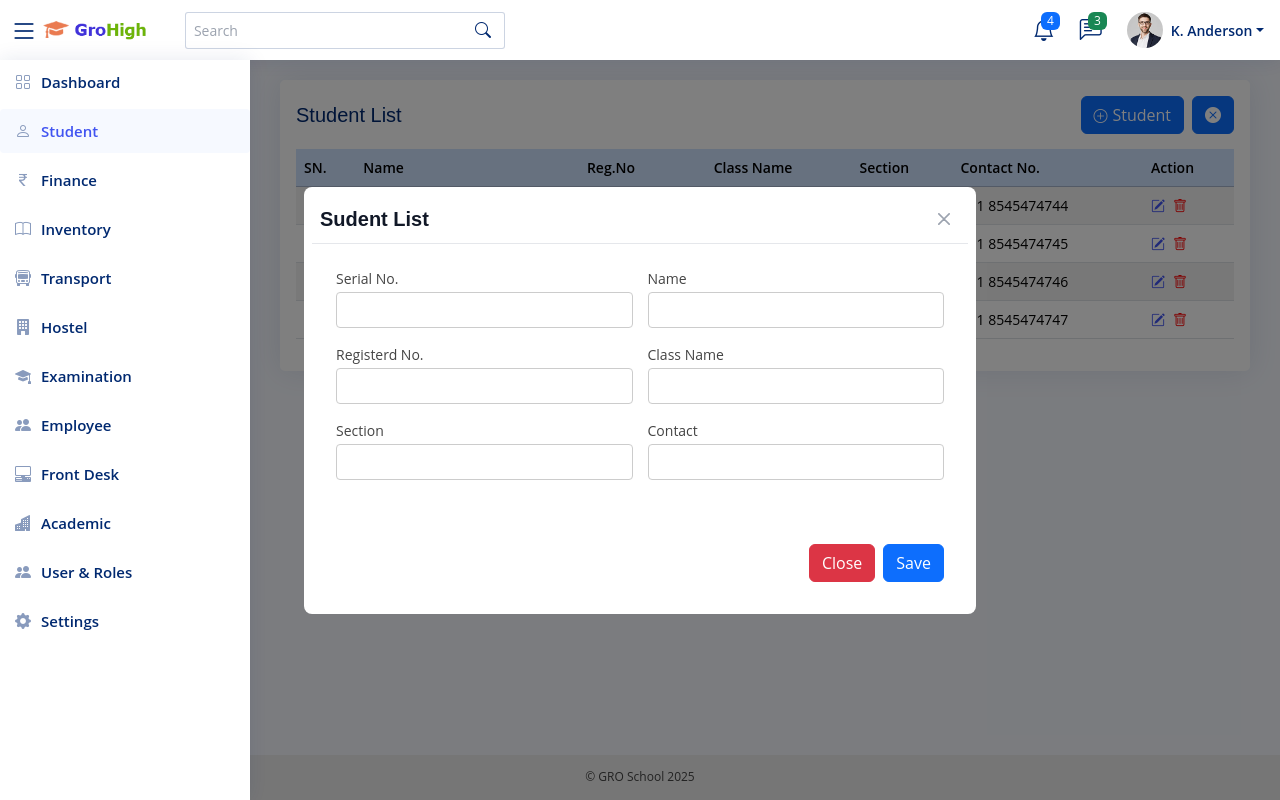
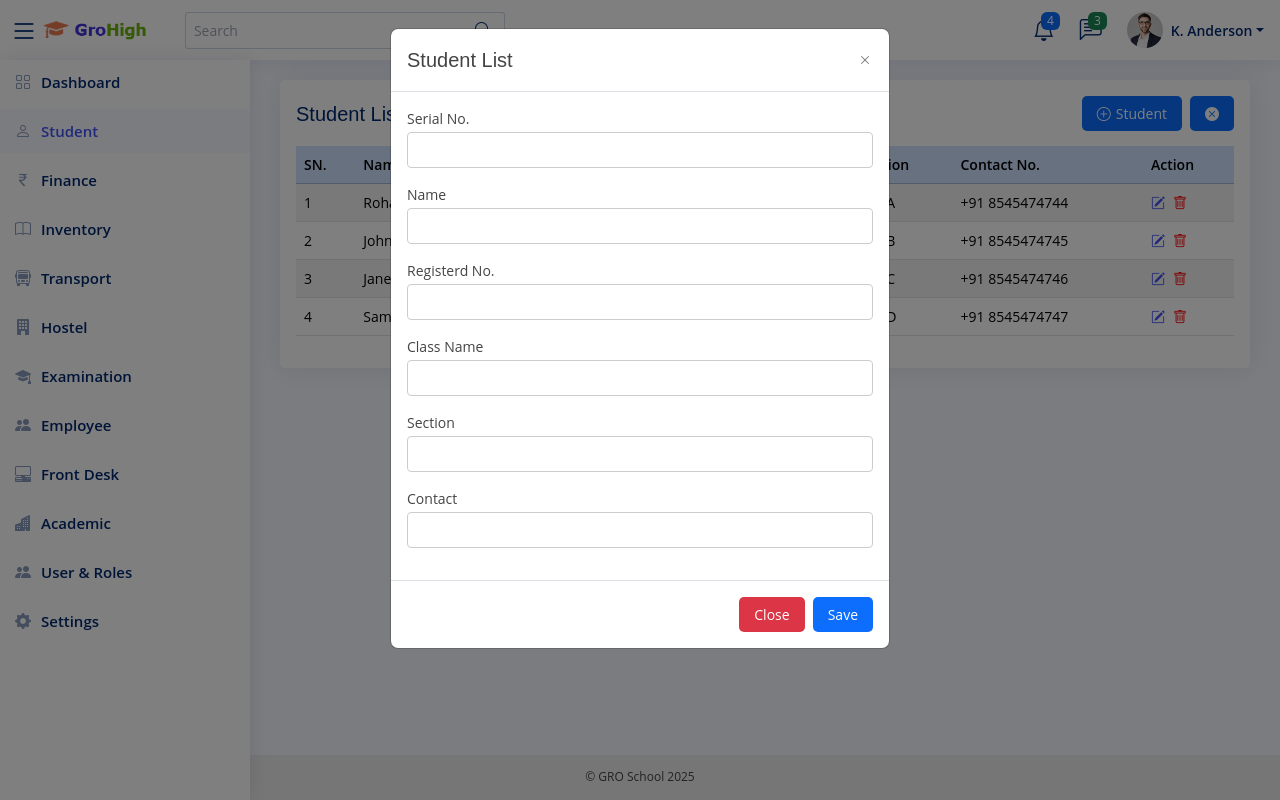
Before and after one commit to shree-chand/school-erp, a Next.js app: page /student in a window 1280 px wide. Both pictures are taken after a click on the button "Student". Built offline with nearby package versions, Linux system fonts and the light colour scheme.

Commit message:
css update

```diff
--- a/src/app/globals.css
+++ b/src/app/globals.css
@@ -1318,6 +1318,11 @@ a{
   border-color: #007bff; /* Highlight border color on focus */
   outline: none; /* Remove default outline */
 }
-.gapX{
-  gap: 0 15px;
+.btn {
+  padding: 7px 15px;
+  font-size: 14px;
+  border-radius: 5px;
+  cursor: pointer;
+  border: none;
+  transition: background-color 0.3s ease, transform 0.2s ease;
 }
--- a/src/app/student/page.tsx
+++ b/src/app/student/page.tsx
@@ -30,7 +30,7 @@ export default function Dashboard() {
                 <div className="flexTitle">
                     <h2 className="card-title">Student List</h2>
                     <div className="rightBtn">
-                      <button type="button" className="btn btn-primary me-2" onClick={toggleModal}><i className="bi bi-plus-circle"></i>Student</button>
+                      <button type="button" className="btn btn-primary me-2" data-bs-toggle="modal" data-bs-target="#exampleModal"><i className="bi bi-plus-circle"></i>Student</button>
                       <button type="button" className="btn btn-primary"><i className="bi bi-x-circle-fill"></i></button>
                     </div>
                   </div>
@@ -75,68 +75,61 @@ export default function Dashboard() {
           </div>
         </section>
       </main>
-      {/* --student list modal-- */}
-      {isModalOpen && (
-        <div id="default-modal" aria-hidden="true" className="fixed inset-0 bg-black bg-opacity-50 z-50 flex justify-center items-center">
-          <div className="relative p-2 w-full max-w-2xl max-h-full bg-white rounded-lg">
-            {/* Modal content */}
-            <div className="relative bg-white rounded-lg">
-              {/* Modal header */}
-              <div className="flex items-center justify-between p-2 md:p-5 border-b rounded-t">
-                <h3 className="text-xl font-semibold text-gray-900 dark:text-white">
-                  Sudent List
-                </h3>
-                <button
-                  type="button"
-                  onClick={closeModal}
-                  className="text-gray-400 bg-transparent hover:bg-gray-200 hover:text-gray-900 rounded-lg text-sm w-8 h-8 ms-auto inline-flex justify-center items-center"
-                >
-                  <svg className="w-3 h-3" aria-hidden="true" xmlns="http://www.w3.org/2000/svg" fill="none" viewBox="0 0 14 14">
-                    <path stroke="currentColor" strokeLinecap="round" strokeLinejoin="round" strokeWidth="2" d="m1 1 6 6m0 0 6 6M7 7l6-6M7 7l-6 6" />
-                  </svg>
-                  <span className="sr-only">Close modal</span>
-                </button>
+      {/* start modal-- */}
+      <div className="modal fade" id="exampleModal" aria-labelledby="exampleModalLabel" aria-hidden="true">
+  <div className="modal-dialog modal-dialog-scrollable">
+    <div className="modal-content">
+      <div className="modal-header">
+        <h1 className="modal-title fs-5" id="exampleModalLabel">Student List</h1>
+        <button type="button" className="btn-close" data-bs-dismiss="modal" aria-label="Close"></button>
       </div>
-              {/* Modal body */}
-              <div className="p-4 grid grid-cols-2 gapX">
+      <div className="modal-body">
+        <div className="row">
+          <div className="col-sm-12">
             <div className="form-group">
             <label className="form-label">Serial No.</label>
             <input type="text" className="form-control" />
             </div>
+          </div>
+          <div className="col-sm-12">
             <div className="form-group">
             <label className="form-label">Name</label>
             <input type="text" className="form-control" />
             </div>
+          </div>
+          <div className="col-sm-12">
             <div className="form-group">
             <label className="form-label">Registerd No.</label>
             <input type="text" className="form-control" />
             </div>
+          </div>
+          <div className="col-sm-12">
             <div className="form-group">
             <label className="form-label">Class Name</label>
             <input type="text" className="form-control" />
             </div>
+          </div>
+          <div className="col-sm-12">
             <div className="form-group">
             <label className="form-label">Section</label>
             <input type="text" className="form-control" />
             </div>
+          </div>
+          <div className="col-sm-12">
             <div className="form-group">
             <label className="form-label">Contact</label>
             <input type="text" className="form-control" />
             </div>
           </div>
-              {/* Modal footer */}
-              <div className="flex items-center p-4 justify-content-end">
-                <button onClick={closeModal} type="button" className="btn btn-danger me-2">
-                  Close
-                </button>
-                <button onClick={closeModal} type="button" className="btn btn-primary">
-                  Save
-                </button>
+        </div>
+      </div>
+      <div className="modal-footer">
+        <button type="button" className="btn btn-danger" data-bs-dismiss="modal">Close</button>
+        <button type="button" className="btn btn-primary">Save</button>
       </div>
     </div>
   </div>
 </div>
-      )}
     </>
   );
 }
```
Lines whose indentation alone changed are shown as unchanged.
